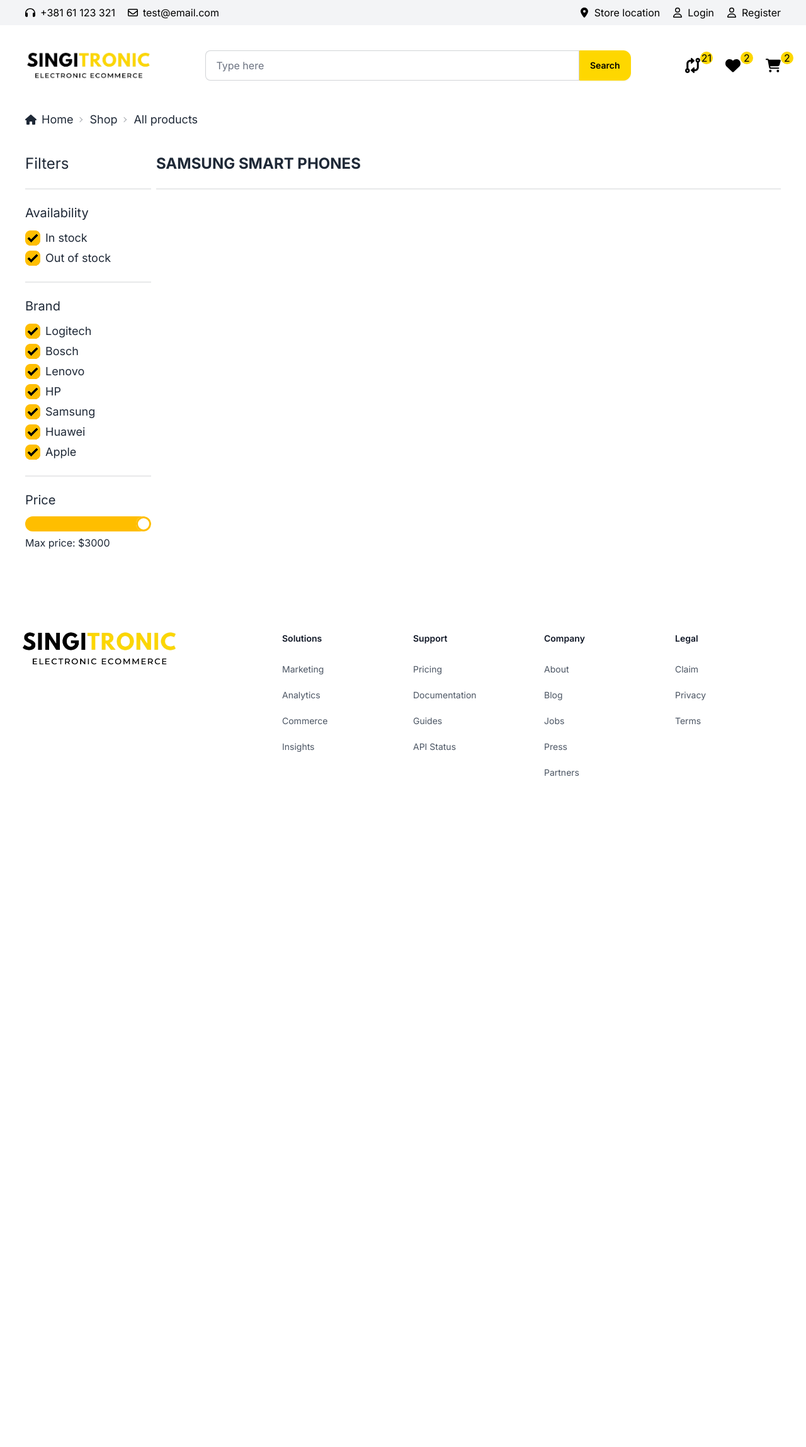
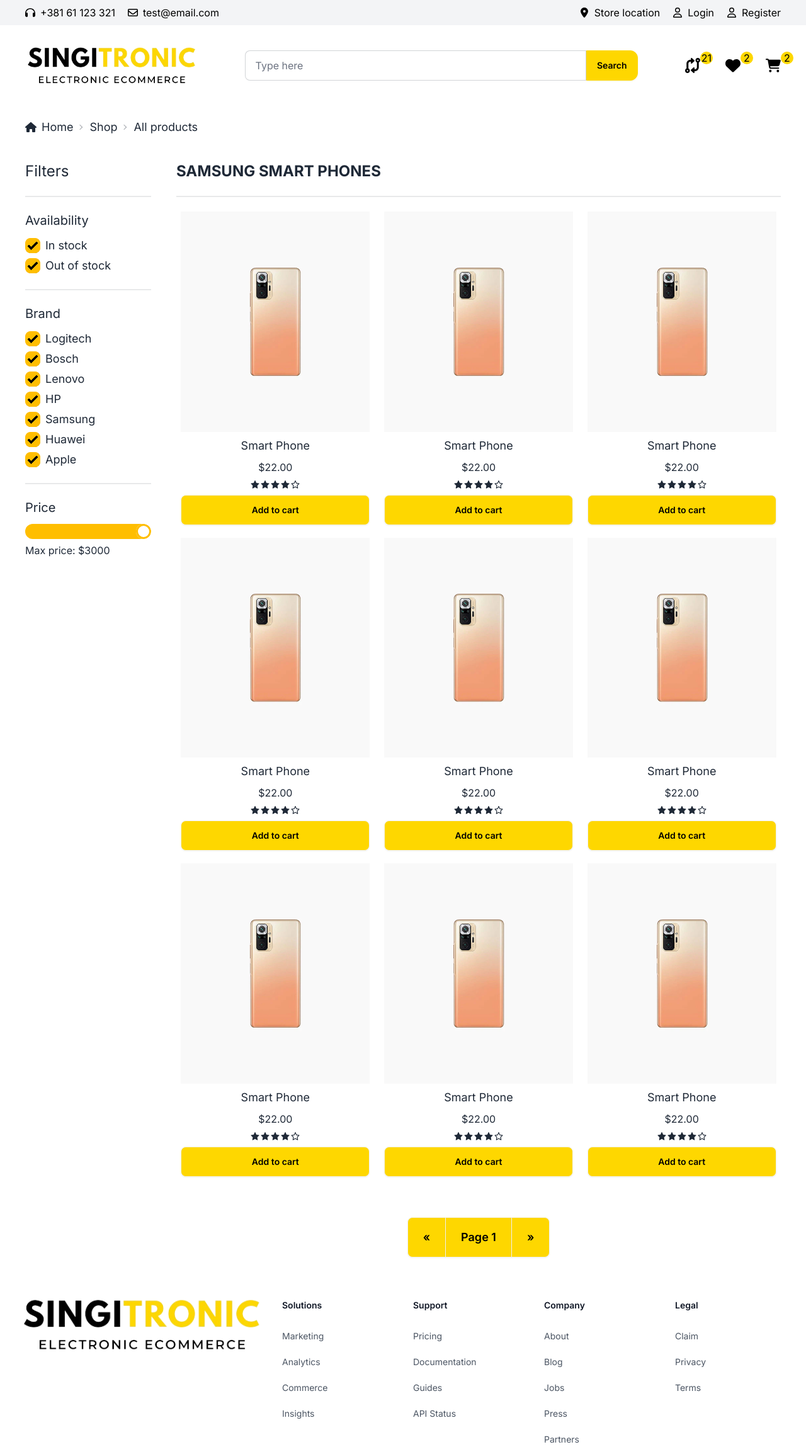
Before and after one commit to EmmaleeBonderud0325/Electronics-eCommerce-Shop-With-Admin-Dashboard-NextJS-NodeJS, a Next.js app: page /shop in a window 1280 px wide. Shown: the whole page at 63% size. Before the commit the page ends 1367 px from the top, so only its background shows below. Built offline with nearby package versions, Linux system fonts and the light colour scheme.

Commit message:
shop_page_finished

```diff
--- a/app/shop/page.tsx
+++ b/app/shop/page.tsx
@@ -1,15 +1,17 @@
-import { Breadcrumb, Filters } from "@/components";
+import { Breadcrumb, Filters, Pagination, Products } from "@/components";
 import React from "react";
 
 const ShopPage = () => {
   return (
-    <div className=" max-w-screen-2xl mx-auto px-10">
+    <div className=" max-w-screen-2xl mx-auto px-10 max-sm:px-5">
       <Breadcrumb />
-      <div className="grid grid-cols-[200px_1fr] gap-x-2">
+      <div className="grid grid-cols-[200px_1fr] gap-x-10 max-md:grid-cols-1 max-md:gap-y-5">
         <Filters />
         <div>
-          <h2 className="text-2xl font-bold">SAMSUNG SMART PHONES</h2>
+          <h2 className="text-2xl font-bold max-sm:text-xl max-[400px]:text-lg">SAMSUNG SMART PHONES</h2>
           <div className="divider"></div>
+          <Products />
+          <Pagination />
         </div>
       </div>
     </div>
--- a/components/Breadcrumb.tsx
+++ b/components/Breadcrumb.tsx
@@ -4,7 +4,7 @@
 
 const Breadcrumb = () => {
   return (
-    <div className="text-lg breadcrumbs pb-10">
+    <div className="text-lg breadcrumbs pb-10 py-5 max-sm:text-base">
       <ul>
         <li>
           <Link href="/">
--- a/components/Footer.tsx
+++ b/components/Footer.tsx
@@ -8,13 +8,14 @@
       <h2 id="footer-heading" className="sr-only">
         Footer
       </h2>
-      <div className="mx-auto max-w-screen-2xl px-6 py-16 sm:py-24 lg:px-8 lg:py-32">
+      <div className="mx-auto max-w-screen-2xl px-6 lg:px-8 max-sm:pt-10">
         <div className="xl:grid xl:grid-cols-3 xl:gap-8">
           <Image
             src="/logo v1.png"
             alt="Singitronic logo"
             width={250}
             height={250}
+            className="h-auto w-auto"
           />
           <div className="mt-16 grid grid-cols-2 gap-8 xl:col-span-2 xl:mt-0">
             <div className="md:grid md:grid-cols-2 md:gap-8">
--- a/components/Header.tsx
+++ b/components/Header.tsx
@@ -5,14 +5,17 @@
 import { FaHeart } from "react-icons/fa6";
 import { FaCartShopping } from "react-icons/fa6";
 import { FaCodeCompare } from "react-icons/fa6";
+import Link from 'next/link';
 
 
 const Header = () => {
   return (
     <header>
         <HeaderTop />
-        <div className='h-32 flex items-center justify-between px-16 max-[1320px]:px-10 max-md:px-6 max-lg:flex-col max-lg:gap-y-7 max-lg:justify-center max-lg:h-52 max-w-screen-2xl mx-auto'>
-          <Image src="/logo v1.png" width={200} height={200} alt="singitronic logo" />
+        <div className='h-32 flex items-center justify-between px-16 max-[1320px]:px-10 max-md:px-6 max-lg:flex-col max-lg:gap-y-7 max-lg:justify-center max-lg:h-60 max-w-screen-2xl mx-auto'>
+          <Link href="/">
+          <Image src="/logo v1.png" width={200} height={200} alt="singitronic logo" className='w-auto h-auto' />
+          </Link>
           <SearchInput />
           <div className='flex gap-x-10'>
           <div className='relative'>
--- a/components/Newsletter.tsx
+++ b/components/Newsletter.tsx
@@ -2,7 +2,7 @@
 
 const Newsletter = () => {
   return (
-    <div className="bg-white py-16 sm:py-24 lg:py-32">
+    <div className="bg-white py-5 sm:py-24 lg:py-20">
     <div className="mx-auto grid justify-items-center max-w-screen-2xl grid-cols-1 gap-10 px-6 lg:grid-cols-12 lg:gap-8 lg:px-8">
       <div className="max-w-xl text-3xl font-bold tracking-tight text-gray-900 sm:text-4xl lg:col-span-7">
         <h2 className="inline sm:block lg:inline xl:block max-sm:text-xl">Want product news and updates?</h2>{' '}
--- /dev/null
+++ b/components/Pagination.tsx
@@ -0,0 +1,13 @@
+import React from "react";
+
+const Pagination = () => {
+  return (
+    <div className="join flex justify-center py-16">
+      <button className="join-item btn btn-lg bg-custom-yellow text-black hover:bg-black hover:text-custom-yellow">«</button>
+      <button className="join-item btn btn-lg bg-custom-yellow text-black hover:bg-black hover:text-custom-yellow">Page 1</button>
+      <button className="join-item btn btn-lg bg-custom-yellow text-black hover:bg-black hover:text-custom-yellow">»</button>
+    </div>
+  );
+};
+
+export default Pagination;
--- /dev/null
+++ b/components/Products.tsx
@@ -0,0 +1,20 @@
+import React from 'react'
+import ProductItem from './ProductItem'
+
+const Products = () => {
+  return (
+    <div className='grid grid-cols-4 justify-items-center gap-x-2 gap-y-5 max-[1300px]:grid-cols-3 max-lg:grid-cols-2 max-[500px]:grid-cols-1'>
+        <ProductItem />
+        <ProductItem />
+        <ProductItem />
+        <ProductItem />
+        <ProductItem />
+        <ProductItem />
+        <ProductItem />
+        <ProductItem />
+        <ProductItem />
+    </div>
+  )
+}
+
+export default Products
--- a/components/index.ts
+++ b/components/index.ts
@@ -14,3 +14,5 @@
 export { default as Range } from "./Range";
 export { default as RangeWithLabels } from "./RangeWithLabels";
 export { default as Breadcrumb } from "./Breadcrumb";
+export { default as Products } from "./Products";
+export { default as Pagination } from "./Pagination";
```
